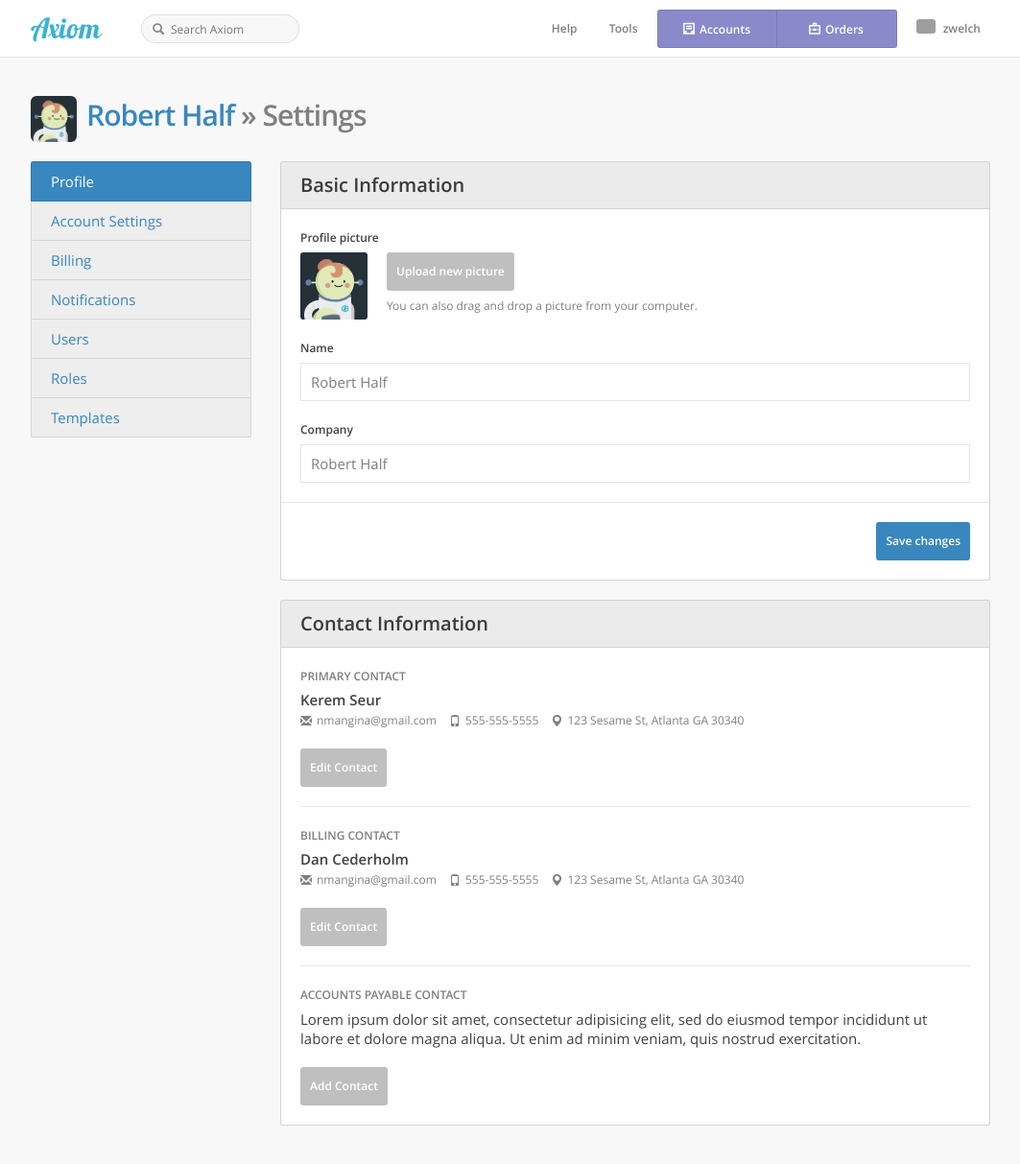
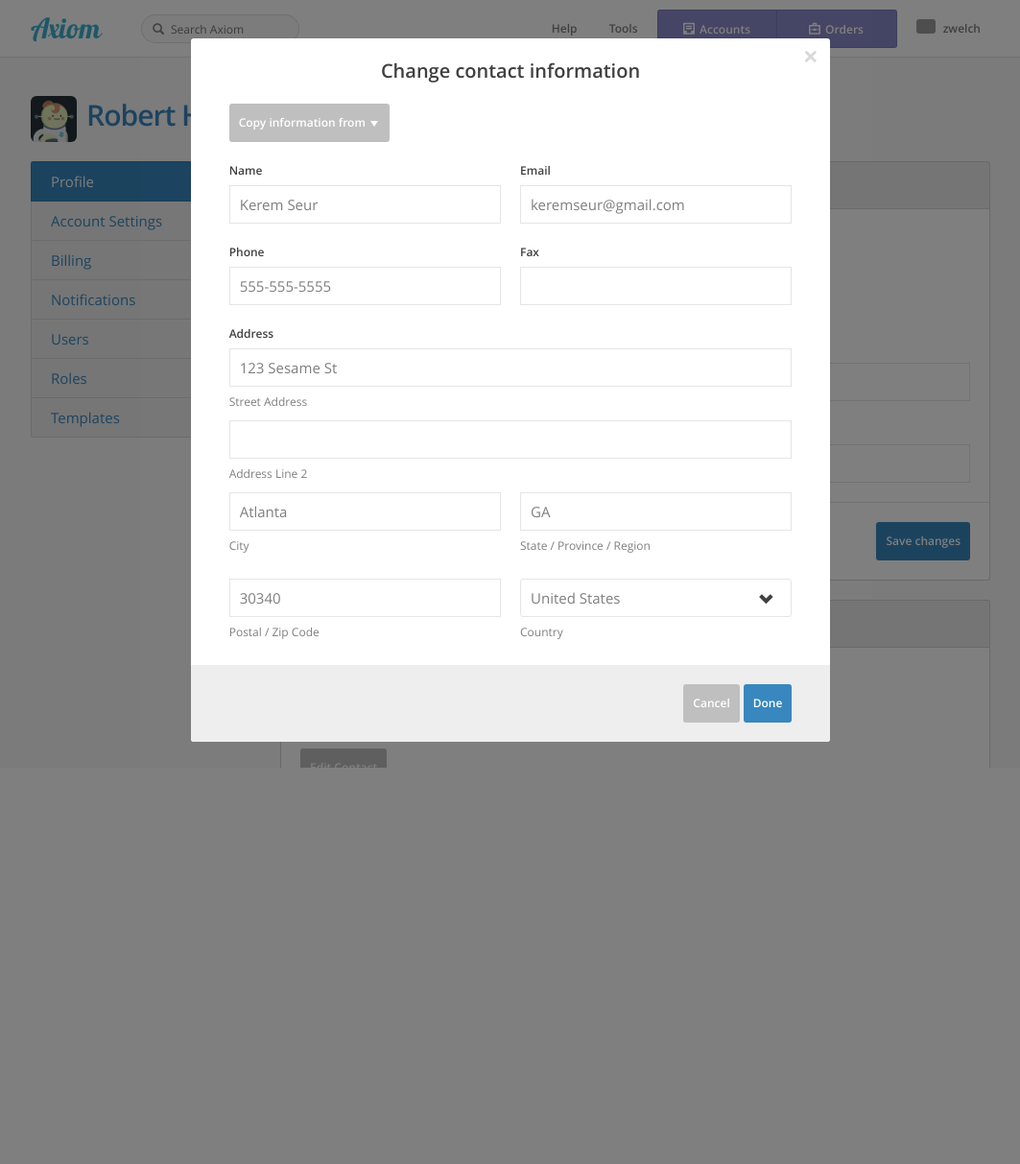
Before and after one commit to zacharywelch/account-prototype, a PHP site: page /profile.html in a window 1280 px wide, after a click on "Edit Contact". Shown: the top 1213 px of the page at 96% size, without its empty margins (108-1171 px from the left). After the commit the page ends 800 px from the top, so only its background shows below. Run offline with PHP 8.4, Linux system fonts and the light colour scheme; some libraries are stand-ins or nearby versions; grey boxes are pictures that could not be loaded.

Commit message:
edit contact modal

```diff
--- a/activity.html
+++ b/activity.html
@@ -552,7 +552,7 @@
   </div>
 
   <script src='https://ajax.googleapis.com/ajax/libs/jquery/1.11.0/jquery.min.js' ></script>
-  <script scr='kabu/javascripts/kabu.js'></script>
+  <script src='kabu/javascripts/kabu.js'></script>
   <script src='js/site.js'></script>
   <script src='js/jquery.hoverIntent.minified.js'></script>
   <script>
--- a/css/site.css
+++ b/css/site.css
@@ -249,19 +249,14 @@ a.sortable .icon { margin-left: 3px; }
 /* New Styles */
 
 aside.sidebar { padding-right: 20px; }
-.row15 { height: 503px; }
 .years { line-height: 28px; }
 
 @media only screen and (max-width: 991px) {
   aside.sidebar { padding-right: 5px; }
-  aside.sidebar .btn-group { margin-bottom: 10px; }
   aside.sidebar > .box > div { padding: 10px; }
-  aside.sidebar h2 + p { margin-bottom: 10px; }
-  #content { padding: 30px; }
-}
-
-@media only screen and (max-width: 1120px) {
-  aside.sidebar .media-body { padding-left: 5px; }
+  .account-profile .btn-group,
+  .account-profile p { margin-bottom: 10px; }
+  body.account #content { padding: 30px; }
 }
 
 @media only screen and (max-width: 767px) {
@@ -271,7 +266,6 @@ aside.sidebar { padding-right: 20px; }
   .box { border-radius: 0; margin-bottom: 0; }
   .box:not(:first-child) { border-top: none; }
 
-  /*body.activity .container-fluid { padding: 0; }  */
   .account .content-container { padding: 0; }
   .account .content-container > .pad4y { padding: 0; }
   .account .content-container > .pad4y > .col-sm-9 { padding: 20px; }
--- a/journal.html
+++ b/journal.html
@@ -419,7 +419,7 @@
   </div><!-- ./footer -->
 
   <script src='https://ajax.googleapis.com/ajax/libs/jquery/1.11.0/jquery.min.js' ></script>
-  <script scr='kabu/javascripts/kabu.js'></script>
+  <script src='kabu/javascripts/kabu.js'></script>
   <script src='js/site.js'></script>
 </body>
 </html>
--- a/profile.html
+++ b/profile.html
@@ -7,9 +7,6 @@
 
   <link href='kabu/stylesheets/kabu.css' rel='stylesheet' />
   <link href='css/site.css' rel='stylesheet' />
-  <style>
-    #modal-contact .modal-dialog { width: 623px; margin: 20px auto; }
-  </style>
 </head>
 
 <body class='fill-light'>
@@ -261,15 +258,17 @@
     </div>
   </div><!-- ./footer -->
 
-  <div id='modal-contact' class='modal fade' tabindex='-1'>
+  <div id='modal-contact' class='animate modal'>
     <div class='modal-dialog'>
-      <div class='modal-content'>
-        <form>
-          <div class='modal-header'>
-            <button type='button' class='close' data-dismiss='modal'>×</button>
-            <h2>Change contact information</h2>
+      <form method='post' class='container-fluid'>
+        <div class='col-md-8 fill-white modal-content contain'>
+          <a href='#fakelink' class='quiet pin-right close' data-dismiss='modal'>
+            <i class='icon icon-remove'></i>
+          </a>
+          <div class='pad2y pad4x center'>
+            <h3>Change contact information</h3>
           </div>
-          <div class='modal-body clearfix'>
+          <div class='space-bottom2 pad4x clearfix'>
             <fieldset class='clearfix'>
               <div class='btn-group'>
                 <a href='#fakelink' class='btn btn-default dropdown-toggle col-sm-12' data-toggle='dropdown'>
@@ -282,44 +281,43 @@
               </div>
             </fieldset>
             <fieldset class='col-sm-6 pad1r'>
-              <label>Name</label>
-              <input type='text' class='stretch' value='Kerem Seur'>
+              <label for='contact_name'>Name</label>
+              <input id='contact_name' type='text' class='stretch' value='Kerem Seur'>
             </fieldset>
             <fieldset class='col-sm-6 pad1l'>
-              <label>Email</label>
-              <input type='text' class='stretch' value='keremseur@gmail.com'>
+              <label for='contact_email'>Email</label>
+              <input id='contact_email' type='text' class='stretch' value='keremseur@gmail.com'>
             </fieldset>
             <fieldset class='col-sm-6 pad1r'>
-              <label>Phone</label>
-              <input type='text' class='stretch' value='555-555-5555'>
+              <label for='contact_phone'>Phone</label>
+              <input id='contact_phone' type='text' class='stretch' value='555-555-5555'>
             </fieldset>
             <fieldset class='col-sm-6 pad1l'>
-              <label>Fax</label>
-              <input type='text' class='stretch'>
+              <label for='contact_fax'>Fax</label>
+              <input id='contact_fax' type='text' class='stretch'>
             </fieldset>
             <fieldset class='space-bottom0'>
-              <label>Address</label>
-              <input type='text' class='stretch' value='123 Sesame St'>
-              <small class='block pad0y'>Street Address</small>
+              <label for='contact_street'>Address</label>
+              <input id='contact_street' type='text' class='stretch' value='123 Sesame St'>
+              <small class='block quiet pad0y'>Street Address</small>
             </fieldset>
             <fieldset class='space-bottom0'>
               <input type='text' class='stretch'>
-              <small class='block pad0y'>Address Line 2</small>
+              <small class='block quiet pad0y'>Address Line 2</small>
             </fieldset>
             <fieldset class='col-sm-6 pad1r'>
-              <label>City</label>
               <input type='text' class='stretch' value='Atlanta'>
+              <small class='block quiet pad0y'>City</small>
             </fieldset>
             <fieldset class='col-sm-6 pad1l'>
-              <label>State / Province / Region</label>
               <input type='text' class='stretch' value='GA'>
+              <small class='block quiet pad0y'>State / Province / Region</small>
             </fieldset>
             <fieldset class='col-sm-6 pad1r' style='margin-bottom: 0'>
-              <label>Postal / Zip Code</label>
               <input type='text' class='stretch' value='30340'>
+              <small class='block quiet pad0y'>Postal / Zip Code</small>
             </fieldset>
             <fieldset class='col-sm-6 pad1l'>
-              <label>Country</label>
               <div class='input-group col-sm-12'>
                 <select class='stretch'>
                   <option>
@@ -328,19 +326,20 @@
                 </select>
                 <i class='icon icon-chevron-down'></i>
               </div>
+              <small class='block quiet pad0y'>Country</small>
             </fieldset>
           </div>
-          <div class='modal-footer'>
+          <div class='modal-actions fill-gray pad2y pad4x clearfix text-right'>
             <button type='button' class='btn btn-default' data-dismiss='modal'>Cancel</button>
             <button type='button' class='btn btn-primary' data-dismiss='modal'>Done</button>
           </div>
-        </form>
-      </div>
+        </div>
+      </form>
     </div>
   </div><!-- ./modal-contact -->
 
   <script src='https://ajax.googleapis.com/ajax/libs/jquery/1.11.0/jquery.min.js' ></script>
-  <script scr='kabu/javascripts/kabu.js'></script>
+  <script src='kabu/javascripts/kabu.js'></script>
   <script src='js/site.js'></script>
 </body>
 </html>
--- a/settings.bak.html
+++ b/settings.bak.html
@@ -330,7 +330,7 @@
   </div><!-- ./modal-contact -->
 
   <script src='https://ajax.googleapis.com/ajax/libs/jquery/1.11.0/jquery.min.js' ></script>
-  <script scr='kabu/javascripts/kabu.js'></script>
+  <script src='kabu/javascripts/kabu.js'></script>
   <script src='js/site.js'></script>
 </body>
 </html>
--- a/settings.html
+++ b/settings.html
@@ -286,7 +286,7 @@
   </div><!-- ./footer -->
 
   <script src='https://ajax.googleapis.com/ajax/libs/jquery/1.11.0/jquery.min.js' ></script>
-  <script scr='kabu/javascripts/kabu.js'></script>
+  <script src='kabu/javascripts/kabu.js'></script>
   <script src='js/site.js'></script>
 </body>
 </html>
```
